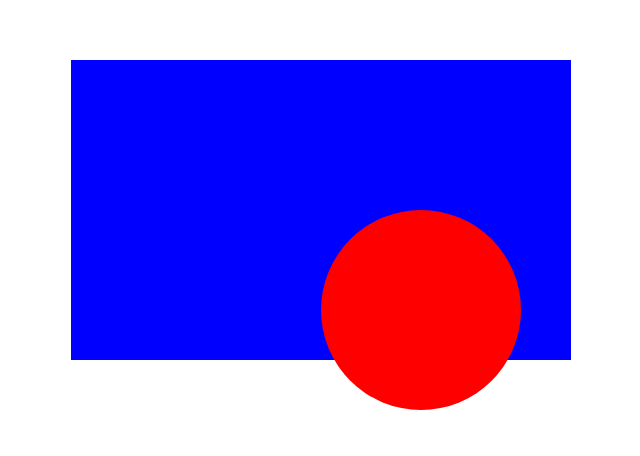
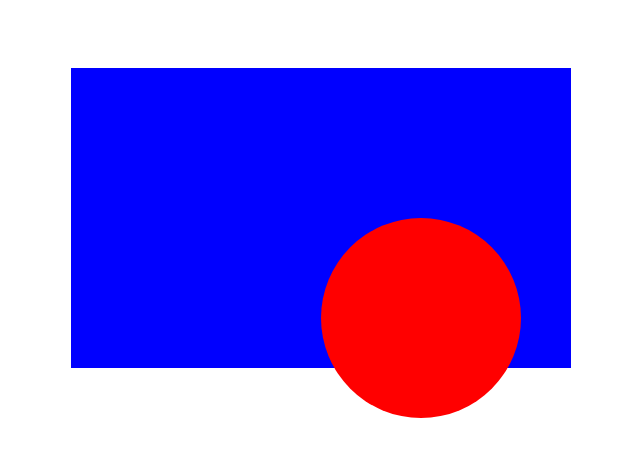
Before and after one commit to Naeemhasan1/css-exercise, a plain HTML site: page 7.2 CSS Positioning/mysolution.html in a window 1280 px wide. Shown: the part 140-596 px from the top of the page, without its empty margins (137-777 px from the left). Drawn offline with Linux system fonts and the light colour scheme.

Commit message:
correct my solution

```diff
--- a/7.2 CSS Positioning/mysolution.html
+++ b/7.2 CSS Positioning/mysolution.html
@@ -8,17 +8,18 @@
         background-color: blue;
         height: 300px;
         width: 500px;
-        margin-top: 200px;
-        margin-left: 200px;
+        position: relative;
+        top: 200px;
+        left: 200px;
       }
       .red-circle {
         background-color: red;
         height: 200px;
         width: 200px;
         border-radius: 50%;
-        float: left;
-        margin-top: 150px;
-        margin-left: 250px;
+        position: absolute;
+        top: 150px;
+        left: 250px;
       }
     </style>
   </head>
```
